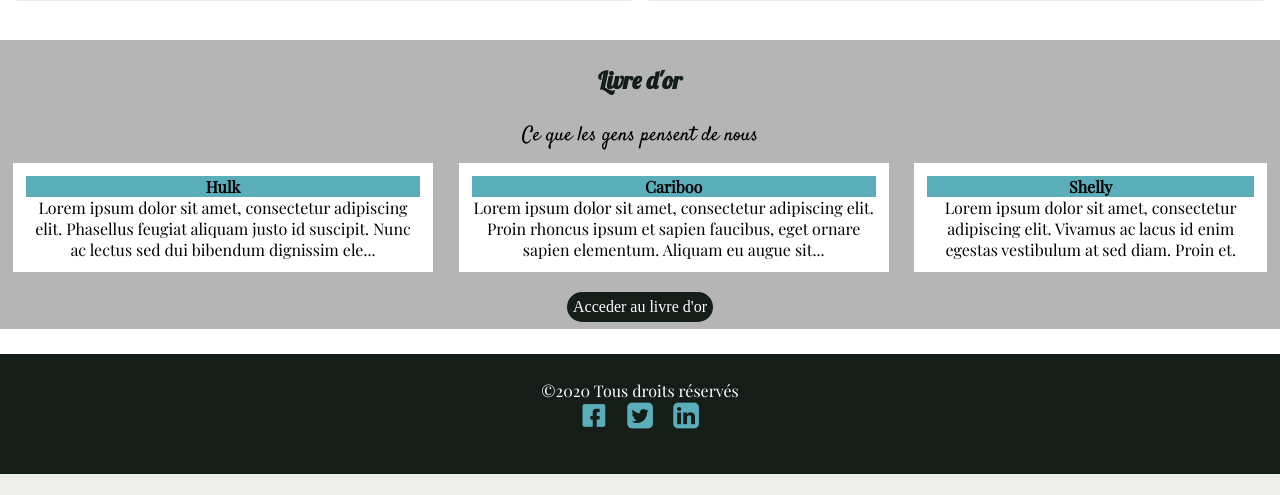
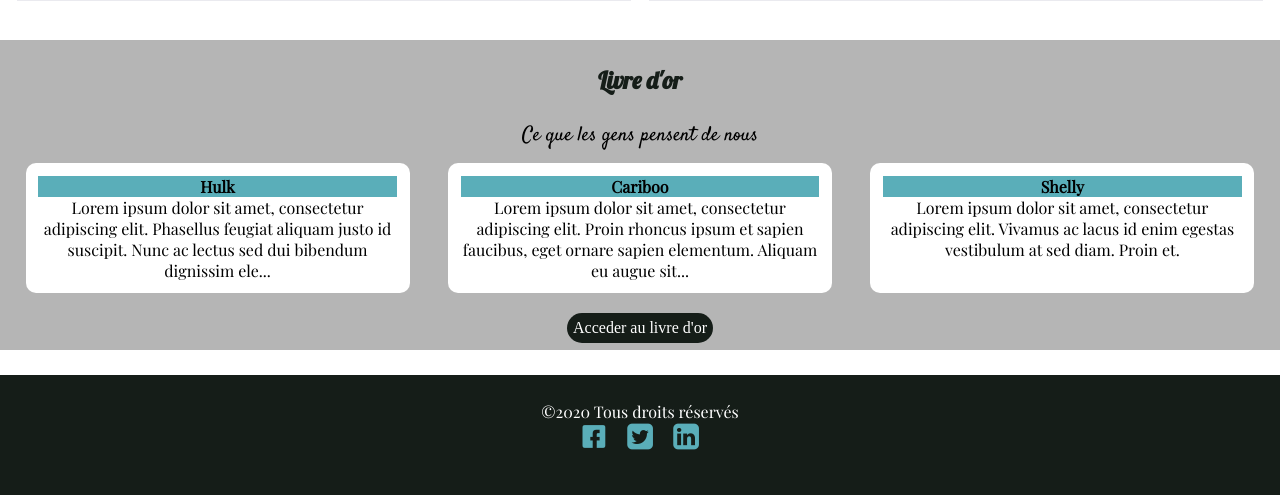
Before and after one commit to celine-emptoz-lacote/livre-or, a PHP site: page / in a window 1280 px wide. Shown: the part 1879-2374 px from the top of the page. Before the commit the page ends 2353 px from the top, so only its background shows below. Run offline with PHP 8.4, Linux system fonts and the light colour scheme; data comes from the database, SQL or seed files in the repository.

Commit message:
Ajout  style index.php

```diff
--- a/src/css/style.css
+++ b/src/css/style.css
@@ -254,9 +254,11 @@ header h1 {
 }
 
 .livre-or-div div {
+    width: 30%;
     margin: 1%;
     padding: 1%;
     background-color: white;
+    border-radius: 10px;
 }
 
 .index_login{
```
